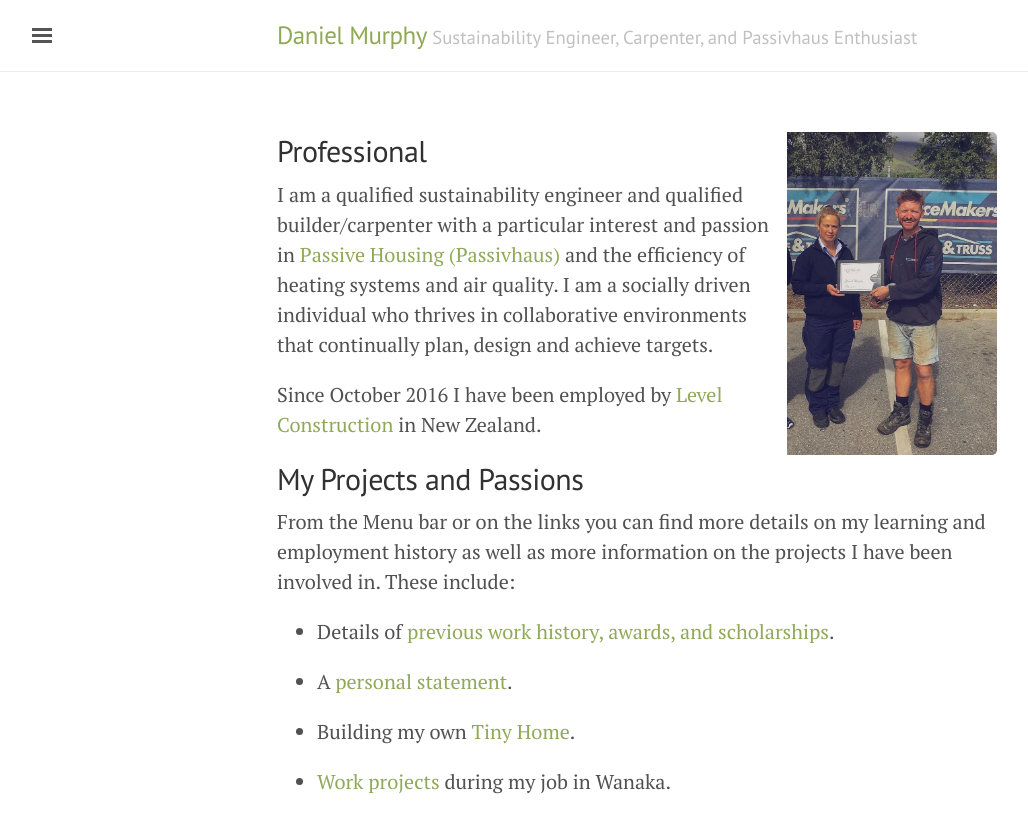
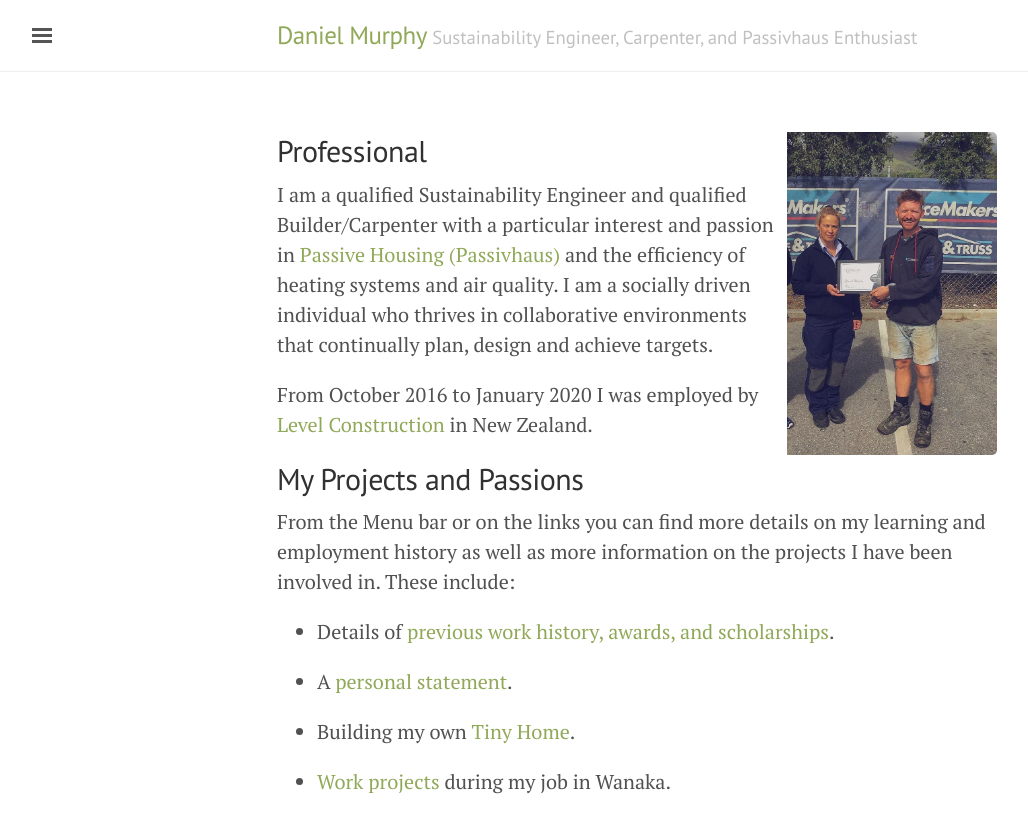
Before and after one commit to danielkmurphy/danielkmurphy.github.io, a Jekyll site: the page built from index.md, in a window 1280 px wide. Shown: the top 833 px of the page, without its empty margins (3-1031 px from the left). Built offline with Jekyll 4.4.1, drawn with Linux system fonts in a browser that asks for light colours.

Commit message:
Update index.md

```diff
--- a/index.md
+++ b/index.md
@@ -7,9 +7,9 @@ title: Home
 
 ## Professional
 
-I am a qualified sustainability engineer and qualified builder/carpenter with a particular interest and passion in [Passive Housing (Passivhaus)](https://en.wikipedia.org/wiki/Passive_house) and the efficiency of heating systems and air quality. I am a socially driven individual who thrives in collaborative environments that continually plan, design and achieve targets.
+I am a qualified Sustainability Engineer and qualified Builder/Carpenter with a particular interest and passion in [Passive Housing (Passivhaus)](https://en.wikipedia.org/wiki/Passive_house) and the efficiency of heating systems and air quality. I am a socially driven individual who thrives in collaborative environments that continually plan, design and achieve targets.
 
-Since October 2016 I have been employed by [Level Construction](https://levelconstruction.co.nz/) in New Zealand.
+From October 2016 to January 2020 I was employed by [Level Construction](https://levelconstruction.co.nz/) in New Zealand.
 
 ## My Projects and Passions
 
```
